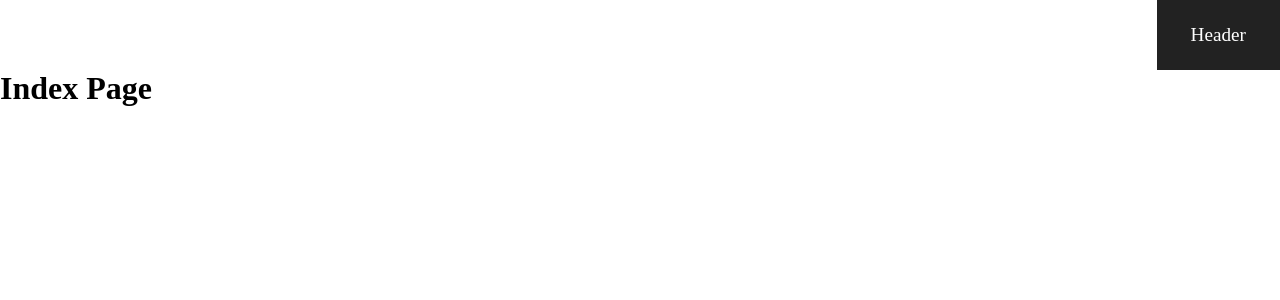
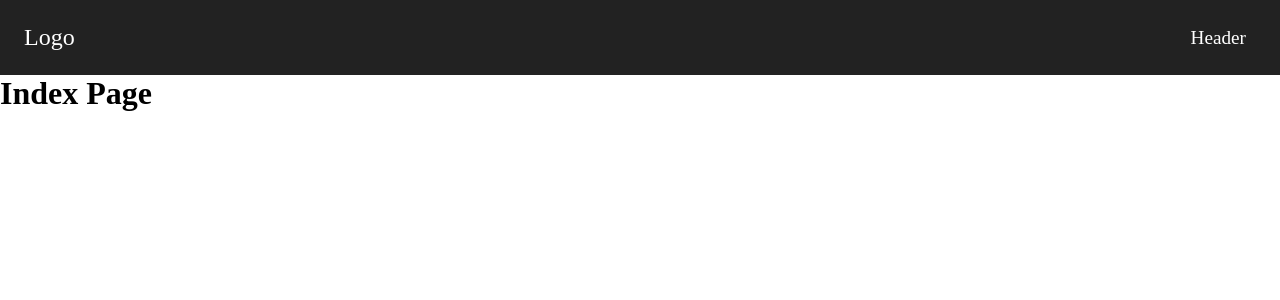
Before and after one commit to ruhamayared/bookmarkd-frontend, a React (Create React App) app: page / in a window 1280 px wide. Shown: the top 300 px of the page. Built offline with nearby package versions, Linux system fonts and the light colour scheme.

Commit message:
update 1.3
- changed up Header.js to allow logo to be on left and links be on right
- changed styles.scss to allow above to work

```diff
--- a/src/components/Header.js
+++ b/src/components/Header.js
@@ -4,7 +4,14 @@ export default function Header(){
     return(
         <>
             <nav className="nav">
-                <Link to="/"><div>Header</div></Link>
+                <div className="logo">
+                    <p className="logo">Logo</p>
+                </div>
+                <div className="links">
+                    <Link to="/" >
+                        <div>Header</div>
+                    </Link>
+                </div>
             </nav>
         </>
     )
--- a/src/styles/styles.scss
+++ b/src/styles/styles.scss
@@ -32,10 +32,12 @@ $white: #fff;
 .nav {
     background-color: $black;
     display: flex;
-    justify-self: flex-end;
     padding: 1.5rem;
+    align-items: center;
+    justify-content: space-between;
 
     a {
+        display: flex;
         @include black-bg-white-text();
         padding: 0 10px;
         text-decoration: none;
@@ -43,6 +45,12 @@ $white: #fff;
     }
 
     a:hover {
-        color: purple;
+        border: 2px solid $white;
+        border-radius: 5px;
     }
 }
+
+.logo {
+    color: $white;
+    font-size: 1.5rem;
+}
```
